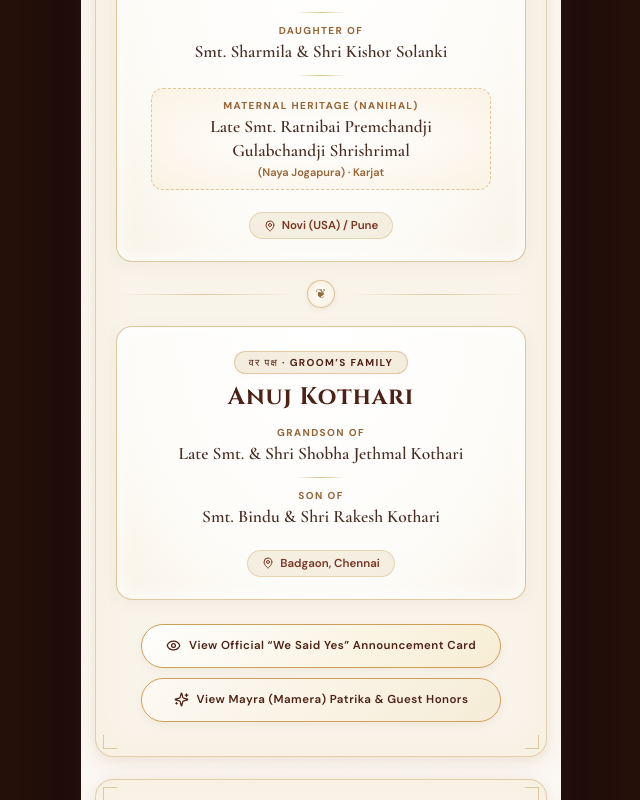
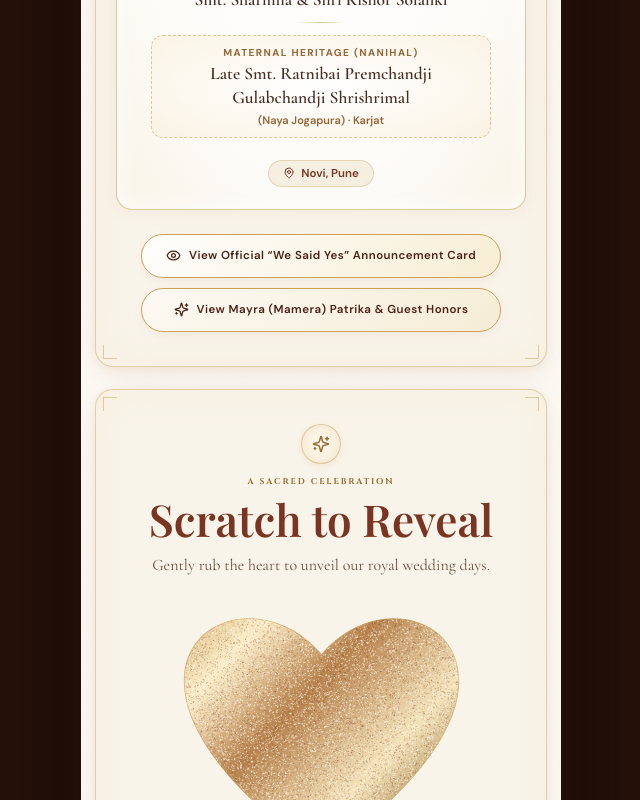
Before and after one commit to rohitlohar1/anuj-shriya-groom, a React (Vite) app: page / in a window 1280 px wide. Shown: the part 1922-2722 px from the top of the page, without its empty margins (319-959 px from the left). Built offline with nearby package versions, Linux system fonts and the light colour scheme; a web font is replaced by a local one.

Commit message:
some changes

```diff
--- a/src/main.jsx
+++ b/src/main.jsx
@@ -980,7 +980,7 @@ export default function App() {
               <Sparkles size={18} className="crest-icon" />
             </div>
             <span className="card-kicker">SACRED HERITAGE & ELDERS’ BLESSINGS</span>
-            <h2 className="section-title">The Blessed Families</h2>
+            <h2 className="section-title">The Bride’s Family</h2>
             <p className="section-lead">Rooted in tradition, values, and boundless ancestral blessings.</p>
 
             <div className="patrika-grid">
@@ -1013,39 +1013,7 @@ export default function App() {
 
                 <div className="lineage-place">
                   <MapPin size={12} />
-                  <span>Novi (USA) / Pune</span>
-                </div>
-              </div>
-
-              {/* Auspicious Union Ornament */}
-              <div className="patrika-connector" aria-hidden="true">
-                <span className="connector-line" />
-                <span className="connector-badge">❦</span>
-                <span className="connector-line" />
-              </div>
-
-              {/* Groom's Family Side */}
-              <div className="patrika-side-card groom-side">
-                <div className="patrika-side-header">
-                  <span className="side-badge">वर पक्ष · GROOM’S FAMILY</span>
-                  <h3 className="side-member-name">Anuj Kothari</h3>
-                </div>
-
-                <div className="lineage-item">
-                  <span className="lineage-rel">Grandson of</span>
-                  <b className="lineage-name">Late Smt. & Shri Shobha Jethmal Kothari</b>
-                </div>
-
-                <div className="lineage-divider-mini" />
-
-                <div className="lineage-item">
-                  <span className="lineage-rel">Son of</span>
-                  <b className="lineage-name">Smt. Bindu & Shri Rakesh Kothari</b>
-                </div>
-
-                <div className="lineage-place">
-                  <MapPin size={12} />
-                  <span>Badgaon, Chennai</span>
+                  <span>Novi, Pune</span>
                 </div>
               </div>
             </div>
```
